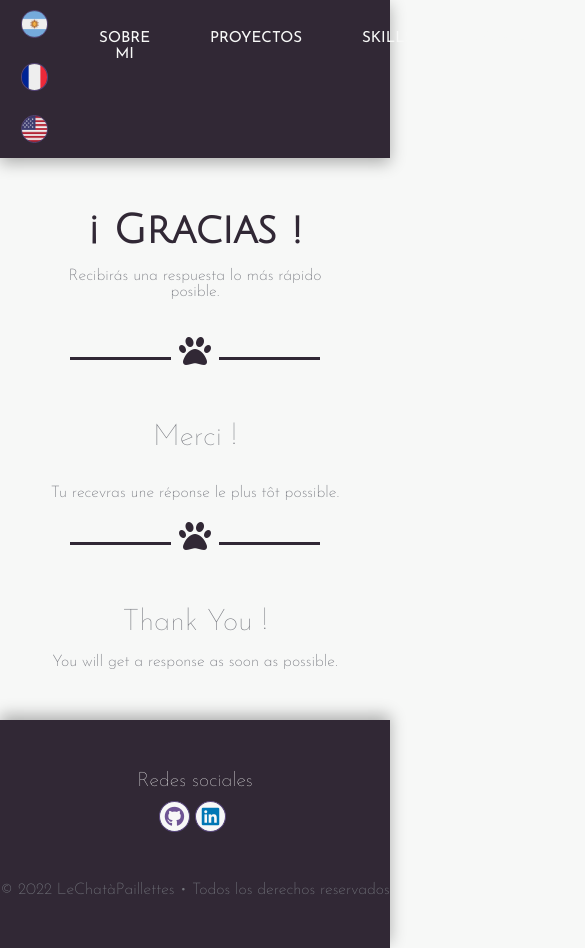
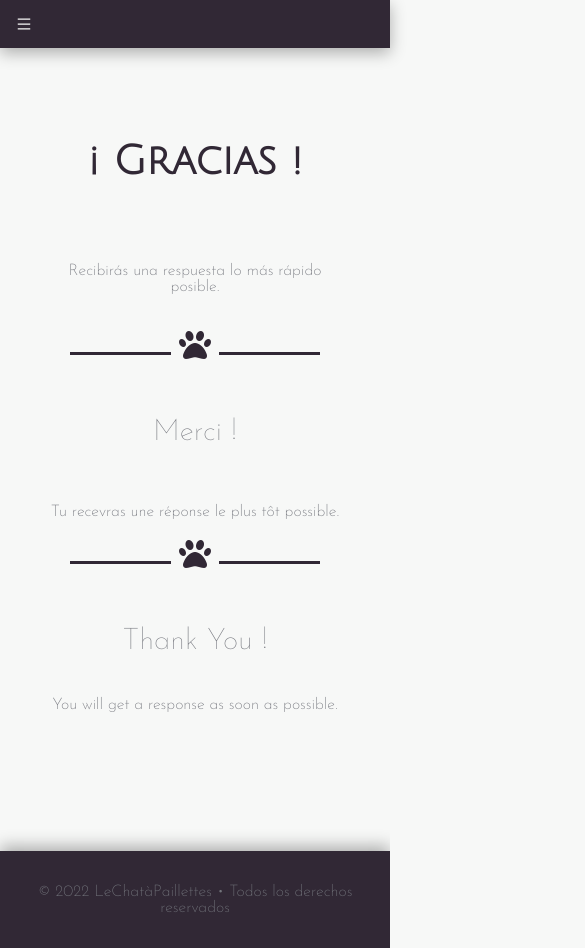
Before and after one commit to lechatapaillettes/portfolio, a React (Vite) app: page /thankyou in a window 390 px wide. Shown: the whole page, 585 px wide, since content can reach past the window. Built offline with nearby package versions, Linux system fonts and the light colour scheme.

Commit message:
responsive

```diff
--- a/package.json
+++ b/package.json
@@ -11,6 +11,7 @@
   },
   "dependencies": {
     "react": "^18.2.0",
+    "react-awesome-reveal": "^4.2.5",
     "react-dom": "^18.2.0",
     "react-icons": "^4.11.0",
     "react-router-dom": "^6.15.0"
--- a/src/App.jsx
+++ b/src/App.jsx
@@ -1,18 +1,28 @@
-import React, { useState } from "react";
+import React, { useState, useEffect } from "react";
 import { Routes, Route } from "react-router-dom";
 
 import Navbar from "./components/Navbar";
-
 import NotFound from "./pages/NotFoundPage/NotFoundPage";
-
 import LandingPage from "./pages/LandingPage/LandingPage";
-
 import ThankYou from "./pages/ThankYou/ThankYou";
-
 import Footer from "./components/Footer";
 
+import es from "./translations/es.json";
+import fr from "./translations/fr.json";
+import en from "./translations/en.json";
+
 function App() {
-  const [language, setLanguage] = useState('es');
+  const [language, setLanguage] = useState("es");
+
+  const texts = {
+    es,
+    fr,
+    en,
+  }[language];
+
+  useEffect(() => {
+    document.title = texts["page-title"];
+  }, [language]);
 
   const changeLanguage = (newLanguage) => {
     setLanguage(newLanguage);
@@ -23,7 +33,6 @@ function App() {
       <div className="flex flex-col h-screen">
         <Navbar language={language} changeLanguage={changeLanguage} />
         <Routes>
-
           {/* 404 */}
 
           <Route path="*" element={<NotFound />} />
@@ -34,12 +43,7 @@ function App() {
 
           {/* Thank You page*/}
 
-          <Route
-            exact
-            path="/thankyou"
-            element={<ThankYou />}
-          />
-
+          <Route exact path="/thankyou" element={<ThankYou />} />
         </Routes>
 
         <Footer language={language} />
--- a/src/components/Footer.jsx
+++ b/src/components/Footer.jsx
@@ -1,4 +1,6 @@
 import React from "react";
+import { Link } from "react-router-dom";
+
 import es from "../translations/es.json";
 import fr from "../translations/fr.json";
 import en from "../translations/en.json";
@@ -14,18 +16,21 @@ const Footer = ({ language }) => {
     <footer>
       <div className="redes">
         <h4 className="title-redes">{texts["title-redes"]}</h4>
-        <a href="https://github.com/lechatapaillettes" target="_blank">
+          <Link to="https://github.com/lechatapaillettes" target="_blank">
           <i className="fa-brands fa-github icon-git"></i>
-        </a>
-        {/* <a href="https://twitter.com/chatapaillettes" target="_blank">
+        </Link>
+
+        {/* <Link to="https://twitter.com/chatapaillettes" target="_blank">
           <i className="fa-brands fa-twitter icon-twitter"></i>
-        </a>
-        <a href="https://www.instagram.com/lechatapaillettes/" target="_blank">
+        </Link>
+
+        <Link to="https://www.instagram.com/lechatapaillettes/" target="_blank">
           <i className="fa-brands fa-instagram icon-insta"></i>
-        </a> */}
-        <a href="https://www.linkedin.com/in/lupetit/" target="_blank">
+        </Link> */}
+
+        <Link to="https://www.linkedin.com/in/lupetit/" target="_blank">
           <i className="fa-brands fa-linkedin icon-linkedin"></i>
-        </a>
+        </Link>
       </div>
 
       <div className="copyright">
--- a/src/components/Navbar.jsx
+++ b/src/components/Navbar.jsx
@@ -1,10 +1,16 @@
-import React from "react";
+import React, { useState } from "react";
+import { Link } from "react-router-dom";
+
 import argentina from "../assets/IMG/IDIOMA/argcopy.png";
 import france from "../assets/IMG/IDIOMA/frcopy.png";
 import unitedStates from "../assets/IMG/IDIOMA/uscopy.png";
+
 import es from "../translations/es.json";
 import fr from "../translations/fr.json";
 import en from "../translations/en.json";
+
+import { AiOutlineMenu } from "react-icons/ai";
+import { Fade } from "react-awesome-reveal";
 
 const Navbar = ({ language, changeLanguage }) => {
   const texts = {
@@ -22,10 +28,97 @@ const Navbar = ({ language, changeLanguage }) => {
         top: targetElement.offsetTop,
       });
     }
+
+    setIsMenuOpen(false);
+  };
+
+  const [isMenuOpen, setIsMenuOpen] = useState(false);
+
+  const toggleMenu = () => {
+    setIsMenuOpen(!isMenuOpen);
+  };
+
+  const closeMenu = () => {
+    setIsMenuOpen(false);
   };
 
   return (
     <nav className="nav">
+      {/* Navbar Desktop */}
+
+      <div className="nav-desktop">
+        <div className="nav-language">
+          <img
+            src={argentina}
+            title="Español"
+            alt="Español"
+            className="flag"
+            onClick={() => changeLanguage("es")}
+            style={{ cursor: "pointer" }}
+          />
+          <img
+            src={france}
+            title="Français"
+            alt="Français"
+            className="flag"
+            onClick={() => changeLanguage("fr")}
+            style={{ cursor: "pointer" }}
+          />
+          <img
+            src={unitedStates}
+            title="English"
+            alt="English"
+            className="flag"
+            onClick={() => changeLanguage("en")}
+            style={{ cursor: "pointer" }}
+          />
+        </div>
+        <ul className="nav-list">
+          <li className="nav-item">
+            <Link
+              className="nav-link"
+              onClick={(e) => handleNavLinkClick(e, "principal")}
+            >
+              {texts["about-me"]}
+            </Link>
+          </li>
+          <li className="nav-item">
+            <Link
+              className="nav-link"
+              onClick={(e) => handleNavLinkClick(e, "proyectos")}
+            >
+              {texts["projects"]}
+            </Link>
+          </li>
+          <li className="nav-item">
+            <Link
+              className="nav-link"
+              onClick={(e) => handleNavLinkClick(e, "skills")}
+            >
+              {texts["skills"]}
+            </Link>
+          </li>
+          <li className="nav-item">
+            <Link
+              className="nav-link"
+              onClick={(e) => handleNavLinkClick(e, "contacto")}
+            >
+              {texts["contact"]}
+            </Link>
+          </li>
+        </ul>
+      </div>
+
+      {/* Navbar Mobile */}
+
+      <div className="nav-mobile">
+        <div className="burger-menu">
+          <AiOutlineMenu className="burger-icon" onClick={toggleMenu} />
+        </div>
+
+        {isMenuOpen && (
+          <Fade cascade damping={0.1}>
+            <ul className="burger-open">
               <div className="nav-language">
                 <img
                   src={argentina}
@@ -53,28 +146,55 @@ const Navbar = ({ language, changeLanguage }) => {
                 />
               </div>
 
-      <ul className="nav-list">
-        <li className="nav-item">
-          <a href="#principal" className="nav-link" onClick={(e) => handleNavLinkClick(e, "principal")}>
+              <li className="burger-item">
+                <Link
+                  className="burger-link"
+                  onClick={(e) => handleNavLinkClick(e, "principal", closeMenu)}
+                >
                   {texts["about-me"]}
-          </a>
+                </Link>
               </li>
-        <li className="nav-item">
-          <a href="#proyectos" className="nav-link" onClick={(e) => handleNavLinkClick(e, "proyectos")}>
+
+              <li className="burger-item">
+                <Link
+                  className="burger-link"
+                  onClick={(e) => handleNavLinkClick(e, "proyectos", closeMenu)}
+                >
                   {texts["projects"]}
-          </a>
+                </Link>
               </li>
-        <li className="nav-item">
-          <a href="#skills" className="nav-link" onClick={(e) => handleNavLinkClick(e, "skills")}>
+
+              <li className="burger-item">
+                <Link
+                  className="burger-link"
+                  onClick={(e) => handleNavLinkClick(e, "skills", closeMenu)}
+                >
                   {texts["skills"]}
-          </a>
+                </Link>
               </li>
-        <li className="nav-item">
-          <a href="#contacto" className="nav-link" onClick={(e) => handleNavLinkClick(e, "contacto")}>
+
+              <li className="burger-item">
+                <Link
+                  className="burger-link"
+                  onClick={(e) => handleNavLinkClick(e, "contacto", closeMenu)}
+                >
                   {texts["contact"]}
-          </a>
+                </Link>
+              </li>
+
+              <li className="burger-redes">
+                <Link to="https://github.com/lechatapaillettes" target="_blank">
+                  <i className="fa-brands fa-github icon-git"></i>
+                </Link>
+
+                <Link to="https://www.linkedin.com/in/lupetit/" target="_blank">
+                  <i className="fa-brands fa-linkedin icon-linkedin"></i>
+                </Link>
               </li>
             </ul>
+          </Fade>
+        )}
+      </div>
     </nav>
   );
 };
--- a/src/index.css
+++ b/src/index.css
@@ -1,27 +1,28 @@
 * {
   margin: 0;
   padding: 0;
+  list-style-type: none;
 }
 
 body {
-  font-family: 'Josefin Sans', sans-serif;
+  font-family: "Josefin Sans", sans-serif;
   font-size: 1rem;
   font-weight: 200;
-  color: #73757C;
-  background-color: #F7F8F7;
+  color: #73757c;
+  background-color: #f7f8f7;
   text-align: center;
 }
 
 a {
   text-decoration: none;
-  color: #F7F8F7;
+  color: #f7f8f7;
 }
 
 .material-icons {
-  font-family: 'Material Icons';
+  font-family: "Material Icons";
   font-weight: normal;
   font-style: normal;
-  font-size: 1.5rem;  /* Preferred icon size */
+  font-size: 1.5rem; /* Preferred icon size */
   display: inline-block;
   line-height: 1;
   text-transform: none;
@@ -39,12 +40,16 @@ a {
   -moz-osx-font-smoothing: grayscale;
 
   /* Support for IE. */
-  font-feature-settings: 'liga';
+  font-feature-settings: "liga";
 }
 
-/* Header */
+/* Navbar */
 
-nav {
+.nav {
+  position: static;
+}
+
+.nav-desktop {
   width: auto;
   border-bottom: 1px solid #312835;
   box-shadow: 0 5px 15px rgba(0, 0, 0, 0.3);
@@ -60,7 +65,7 @@ nav {
 .flag {
   width: 1.6rem;
   border-radius: 50%;
-  border: 1px solid #57467B;
+  border: 1px solid #57467b;
   margin: 0.65rem;
 }
 
@@ -74,22 +79,29 @@ nav {
 }
 
 .nav-link {
-  color: #F7F8F7;
+  color: #f7f8f7;
   font-size: 0.95rem;
   font-weight: 400;
   text-transform: uppercase;
-  margin: -.30rem;
-  padding: .30rem;
+  margin: -0.3rem;
+  padding: 0.3rem;
 }
 
+.nav-mobile {
+  display: none;
+}
+
+/* Navbar animation */
+
+@media only screen and (min-width: 769px) {
   nav ul li a,
   nav ul li a:after,
   nav ul li a:before {
-  transition: all .5s;
+    transition: all 0.5s;
   }
 
   nav ul li a:hover {
-  color: #A3A2A3;
+    color: #a3a2a3;
   }
 
   nav.nav ul li a {
@@ -103,13 +115,14 @@ nav.nav ul li a:after {
     right: 0;
     margin: auto;
     width: 0%;
-  content: '.';
+    content: ".";
     color: transparent;
-  background: #F7F8F7;
+    background: #f7f8f7;
     height: 1px;
   }
   nav.nav ul li a:hover:after {
     width: 100%;
+  }
 }
 
 /* Principal */
@@ -126,7 +139,7 @@ section.principal {
 }
 
 .intro-name {
-  font-family: 'Julius Sans One', sans-serif;
+  font-family: "Julius Sans One", sans-serif;
   color: #312835;
   font-size: 2.5rem;
 }
@@ -139,13 +152,13 @@ section.principal {
 /* Proyectos */
 
 section.proyectos {
-  background-color: #A3A2A3;
+  background-color: #a3a2a3;
   padding: 3.125rem;
 }
 
 .title-proyectos {
-  font-family: 'Julius Sans One', sans-serif;
-  color: #F7F8F7;
+  font-family: "Julius Sans One", sans-serif;
+  color: #f7f8f7;
   font-size: 1.875rem;
 }
 
@@ -162,7 +175,7 @@ section.proyectos {
   width: 18.75rem;
   padding: 1.25rem;
   margin: 1.875rem;
-  background-color: #F7F8F7;
+  background-color: #f7f8f7;
   border-radius: 5%;
   box-shadow: 0 5px 15px rgba(0, 0, 0, 0.3);
   display: flex;
@@ -188,7 +201,7 @@ section.proyectos {
 }
 
 .ListenToMe-titulo {
-  font-family: 'Julius Sans One', sans-serif;
+  font-family: "Julius Sans One", sans-serif;
   font-size: 1.25rem;
   font-weight: 100;
   margin: 0.5rem 1rem;
@@ -196,7 +209,7 @@ section.proyectos {
 
 .fa-up-right-from-square {
   font-size: 1rem;
-  color: #73757C;
+  color: #73757c;
 }
 
 .fa-up-right-from-square:hover {
@@ -210,7 +223,7 @@ section.skills {
 }
 
 .title-skills {
-  font-family: 'Julius Sans One', sans-serif;
+  font-family: "Julius Sans One", sans-serif;
   color: #312835;
   font-size: 1.875rem;
 }
@@ -230,13 +243,13 @@ section.skills {
 /* Contacto */
 
 section.contacto {
-  background-color: #A3A2A3;
+  background-color: #a3a2a3;
   padding: 3.125rem;
 }
 
 .title-contacto {
-  font-family: 'Julius Sans One', sans-serif;
-  color: #F7F8F7;
+  font-family: "Julius Sans One", sans-serif;
+  color: #f7f8f7;
   font-size: 1.875rem;
 }
 
@@ -252,7 +265,7 @@ form {
   min-height: 18.75rem;
   width: 18.75rem;
   padding: 1.25rem;
-  background-color: #F7F8F7;
+  background-color: #f7f8f7;
   border-radius: 5%;
   box-shadow: 0 5px 15px rgba(0, 0, 0, 0.3);
 }
@@ -260,14 +273,18 @@ form {
 .inputs {
   margin: 0.625rem;
   padding: 0.313rem;
-  background-color: #F7F8F7;
+  background-color: #f7f8f7;
   border: none;
-  border-bottom: solid 1px #57467B;
+  border-bottom: solid 1px #57467b;
   width: 12.5rem;
-  font-family: 'Josefin Sans', sans-serif;
+  font-family: "Josefin Sans", sans-serif;
   font-size: 1rem;
   font-weight: 200;
-  color: #73757C;
+  color: #73757c;
+}
+
+textarea {
+  resize: vertical;
 }
 
 .submit-btn {
@@ -276,27 +293,27 @@ form {
   position: relative;
   padding: 0.75rem 1.875rem;
   margin: 0.625rem 1px;
-  font-family: 'Josefin Sans', sans-serif;
+  font-family: "Josefin Sans", sans-serif;
   color: #312835;
   font-size: 0.75rem;
   font-weight: 300;
   text-transform: uppercase;
   letter-spacing: 0;
   cursor: pointer;
-  background-color: #EFEFEF;
+  background-color: #efefef;
 
-  box-shadow: inset 0 0 0 0 #EFEFEF;
-  transition: color .3s ease-in-out, box-shadow .3s ease-in-out;
+  box-shadow: inset 0 0 0 0 #efefef;
+  transition: color 0.3s ease-in-out, box-shadow 0.3s ease-in-out;
 }
 
 .submit-btn:hover {
   box-shadow: inset 9.375rem 0 0 0 #312835;
-  color: #EFEFEF;
+  color: #efefef;
 }
 
 .submit-btn:focus {
   color: #312835;
-  box-shadow: inset 9.375rem 0 0 0 #F7F8F7;
+  box-shadow: inset 9.375rem 0 0 0 #f7f8f7;
 }
 
 /* Patitas */
@@ -317,19 +334,20 @@ hr.patita-primary:after {
   content: "\f1b0";
   display: inline-block;
   position: relative;
-  top: -.8em;
-  padding: 0 .25em;
+  z-index: 0;
+  top: -0.8em;
+  padding: 0 0.25em;
   font-family: FontAwesome;
   font-size: 2em;
 }
 
 hr.patita-light {
-  border-color: #F7F8F7;
+  border-color: #f7f8f7;
 }
 
 hr.patita-light:after {
-  color: #F7F8F7;
-  background-color: #A3A2A3;
+  color: #f7f8f7;
+  background-color: #a3a2a3;
 }
 
 hr.patita-primary {
@@ -338,21 +356,20 @@ hr.patita-primary {
 
 hr.patita-primary:after {
   color: #312835;
-  background-color: #F7F8F7;
+  background-color: #f7f8f7;
 }
 
 /* Footer */
 
 footer {
   padding: 3.125rem 0;
-  width: auto;
   background-color: #312835;
   border-top: 1px solid #312835;
   box-shadow: 0 -5px 15px rgba(0, 0, 0, 0.3);
 }
 
 .title-redes {
-  color: #F7F8F7;
+  color: #f7f8f7;
   font-size: 1.25rem;
   font-weight: 100;
 }
@@ -365,11 +382,11 @@ footer {
   width: 1.563rem;
   line-height: 1.563rem;
   border-radius: 50%;
-  border: 1px solid #57467B;
+  border: 1px solid #57467b;
   text-align: center;
-  margin: 0.625rem 0.313rem 0.625rem 0;
-  padding: 2px;
-  background-color: #F7F8F7;
+  margin: 0.625rem 0.5rem;
+  padding: 0.125rem;
+  background-color: #f7f8f7;
 }
 
 .icon-git {
@@ -377,11 +394,11 @@ footer {
 }
 
 .icon-twitter {
-  color: #1DA1F2;
+  color: #1da1f2;
 }
 
 .icon-insta {
-  color: #E1306C;
+  color: #e1306c;
 }
 
 .icon-linkedin {
@@ -392,6 +409,130 @@ footer {
   margin-top: 2.5rem;
 }
 
+/* Responsive */
+
+@media only screen and (max-width: 768px) {
+  /* Navbar */
+
+  .navbar {
+    position: fixed;
+  }
+
+  .nav-desktop {
+    display: none;
+  }
+
+  .nav-mobile {
+    width: 100%;
+    border-bottom: 1px solid #312835;
+    box-shadow: 0 5px 15px rgba(0, 0, 0, 0.3);
+    background-color: #312835;
+    display: flex;
+    justify-content: space-between;
+  }
+
+  .nav-mobile,
+  .burger-open {
+    position: fixed;
+    z-index: 50;
+    height: 3rem;
+    box-sizing: border-box;
+  }
+
+  .burger-menu {
+    color: #f7f8f7;
+    display: flex;
+    align-items: center;
+    margin-left: 1rem;
+  }
+
+  .burger-open {
+    margin-top: 2.9rem;
+    right: 0;
+    padding: 0.25rem;
+    background-color: #312835;
+    height: 100vh;
+    width: 100vw;
+    box-shadow: 0 1px 3px 0 rgb(0 0 0 / 0.1), 0 1px 2px -1px rgb(0 0 0 / 0.1);
+    display: flex;
+    flex-direction: column;
+    align-items: center;
+  }
+
+  .burger-item {
+    margin: 2rem 0;
+    text-transform: uppercase;
+  }
+
+  .burger-redes {
+    position: fixed;
+    bottom: 0;
+    margin-bottom: 2rem;
+  }
+
+  /* Sections */
+
+  section.principal,
+  section.proyectos,
+  section.skills,
+  section.contacto {
+    display: flex;
+    flex-direction: column;
+    justify-content: center;
+    align-items: center;
+  }
+
+  section.principal {
+    min-height: 89vh;
+  }
+
+  section.proyectos,
+  section.skills,
+  section.contacto {
+    min-height: 83vh;
+  }
+
+  .title-proyectos,
+  .title-skills,
+  .title-contacto {
+    margin-bottom: 3rem;
+  }
+
+  .img-me {
+    max-width: 15rem;
+    margin-top: 5rem;
+  }
+
+  .intro-name {
+    margin-bottom: 4rem;
+  }
+
+  .intro-h2 {
+    margin-bottom: 1.5rem;
+  }
+
+  .proyecto,
+  form {
+    margin: 2rem 0;
+    max-width: 17rem;
+  }
+
+  .tecno {
+    height: 3rem;
+  }
+
+  footer {
+    padding: 1rem 0;
+  }
+
+  .redes {
+    display: none;
+  }
+
+  .copyright {
+    margin: 1rem;
+  }
+}
 
 /* :root {
   color-scheme: light dark;
--- a/src/translations/es.json
+++ b/src/translations/es.json
@@ -15,7 +15,7 @@
     "title-contacto": "Contacto",
     "placeholder-name": "Nombre",
     "placeholder-email": "Email",
-    "placeholder-text": "Contáme tu proyecto...",
+    "placeholder-text": "Contame tu proyecto...",
     "submit": "Enviar",
 
     "title-redes": "Redes sociales",
```
Also changed, not shown: src/pages/LandingPage/Projects.jsx (+5 -2 lines), 1 other file (tests, documents, lock files or other folders). Lines whose indentation alone changed are shown as unchanged.
